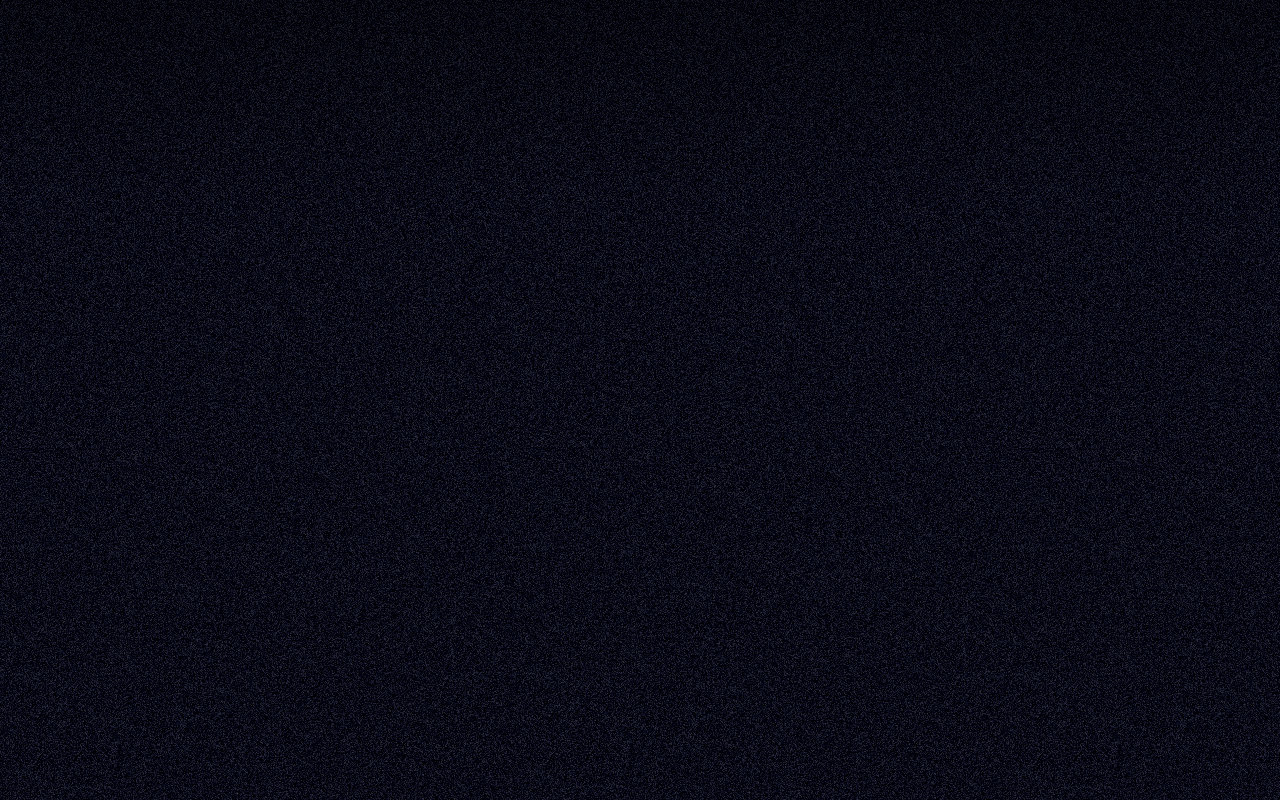
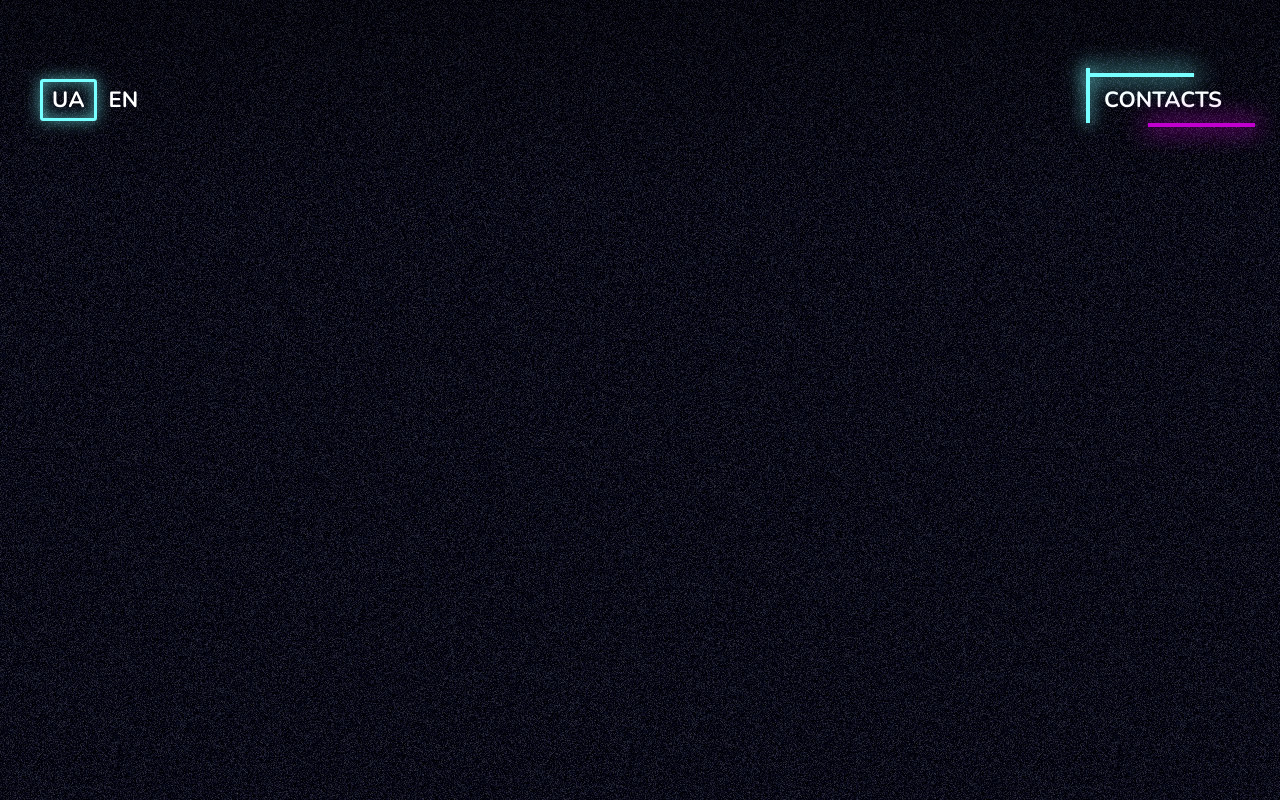
Before and after one commit to truedward/truedward.github.io, a Vue app: page /#/ in a window 1280 px wide. Built offline with nearby package versions, Linux system fonts and the light colour scheme.

Commit message:
desktop header layout

```diff
--- a/src/layout/Header.vue
+++ b/src/layout/Header.vue
@@ -1,5 +1,22 @@
 <template>
-  <div class="header"></div>
+  <div class="header">
+    <div class="header__inner">
+      <div class="header__language-switcher">
+        <div
+          class="header__language-switcher-item header__language-switcher-item_active"
+        >
+          UA
+        </div>
+        <div class="header__language-switcher-item">EN</div>
+      </div>
+      <div class="header__contacts-btn">
+        <div class="header__contacts-btn-bg-line_1"></div>
+        <div class="header__contacts-btn-bg-line_2"></div>
+        <div class="header__contacts-btn-bg-line_3"></div>
+        CONTACTS
+      </div>
+    </div>
+  </div>
 </template>
 
 <script lang="ts">
--- a/src/scss/abstracts/_variables.scss
+++ b/src/scss/abstracts/_variables.scss
@@ -0,0 +1,8 @@
+$color-turquoise: #78ffff;
+$color-pink: #c100ce;
+$color-purple: #6a66dd;
+
+$padding: 3px;
+$margin: 3px;
+
+$content-display-width: 1200px;
--- a/src/scss/layout/_header.scss
+++ b/src/scss/layout/_header.scss
@@ -4,4 +4,82 @@
   background: linear-gradient(rgba(black, 0.3), transparent);
   // backdrop-filter: blur(5px);
   background-color: transparent;
+  display: flex;
+  align-items: center;
+  justify-content: center;
+
+  &__inner {
+    width: $content-display-width;
+    height: 100%;
+    display: flex;
+    align-items: center;
+    justify-content: space-between;
+  }
+
+  &__language-switcher {
+    display: flex;
+    float: left;
+
+    &-item {
+      color: white;
+      padding: $padding $padding * 3;
+      font-weight: bold;
+      font-size: 22px;
+      border: 3px solid transparent;
+      cursor: pointer;
+
+      &_active {
+        cursor: default;
+        border-color: $color-turquoise;
+        box-shadow: 0 0 16px rgba($color-turquoise, 0.6),
+          inset 0 0 16px rgba($color-turquoise, 0.6);
+        border-radius: 3px;
+      }
+    }
+  }
+
+  &__contacts-btn {
+    height: 40px;
+    line-height: 40px;
+    color: white;
+    font-weight: bold;
+    font-size: 22px;
+    position: relative;
+    padding: $padding $padding * 6;
+    cursor: pointer;
+
+    &-bg-line {
+      $thickness: 4px;
+      &_1 {
+        $bias-y: 20%;
+        width: $thickness;
+        height: #{$bias-y + 100%};
+        position: absolute;
+        left: 0;
+        top: -$bias-y;
+        background-color: $color-turquoise;
+        box-shadow: 0 0 16px 2px rgba($color-turquoise, 0.6);
+      }
+
+      &_2 {
+        width: 70%;
+        height: $thickness;
+        position: absolute;
+        left: 0;
+        top: -$thickness;
+        background-color: $color-turquoise;
+        box-shadow: 0 0 24px 4px rgba($color-turquoise, 0.6);
+      }
+
+      &_3 {
+        width: 70%;
+        height: $thickness;
+        position: absolute;
+        right: -10%;
+        bottom: -$thickness;
+        background-color: $color-pink;
+        box-shadow: 0 0 24px 4px rgba($color-pink, 0.6);
+      }
+    }
+  }
 }
```
